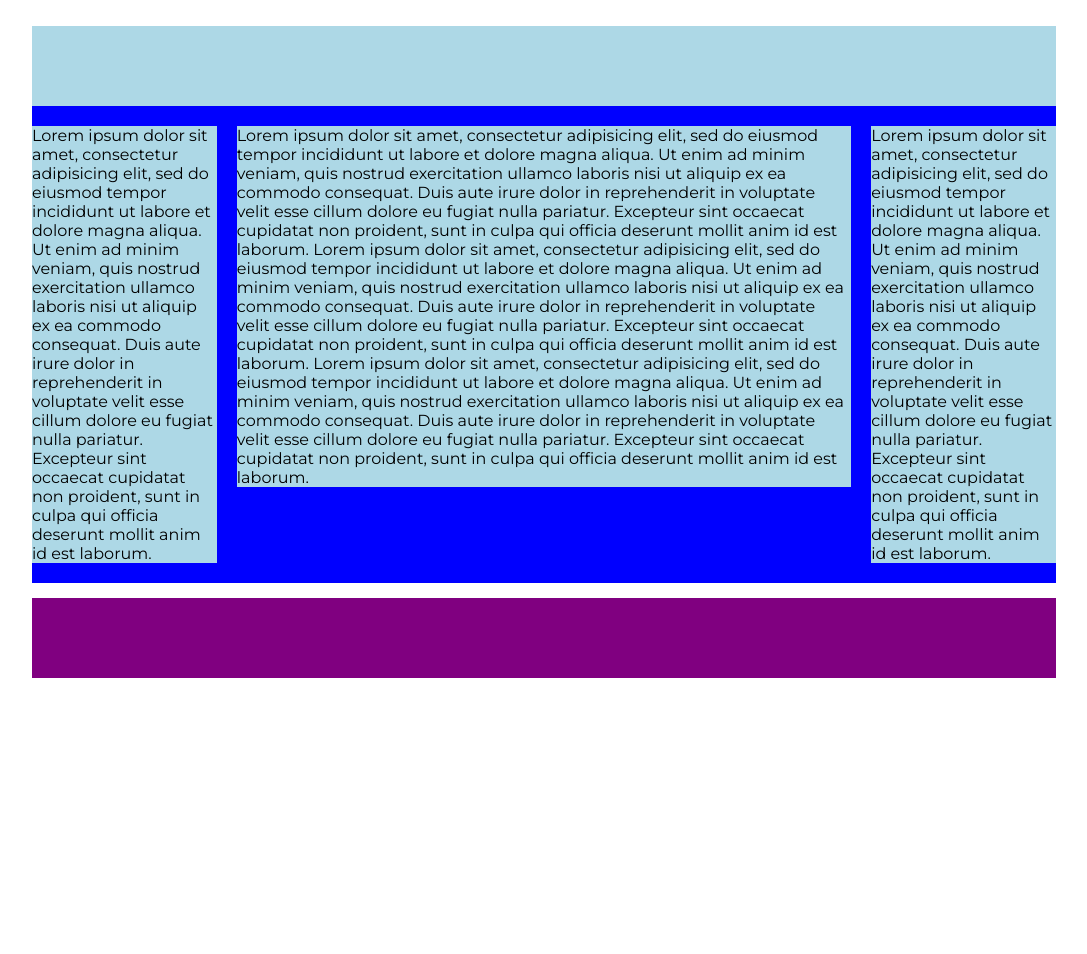
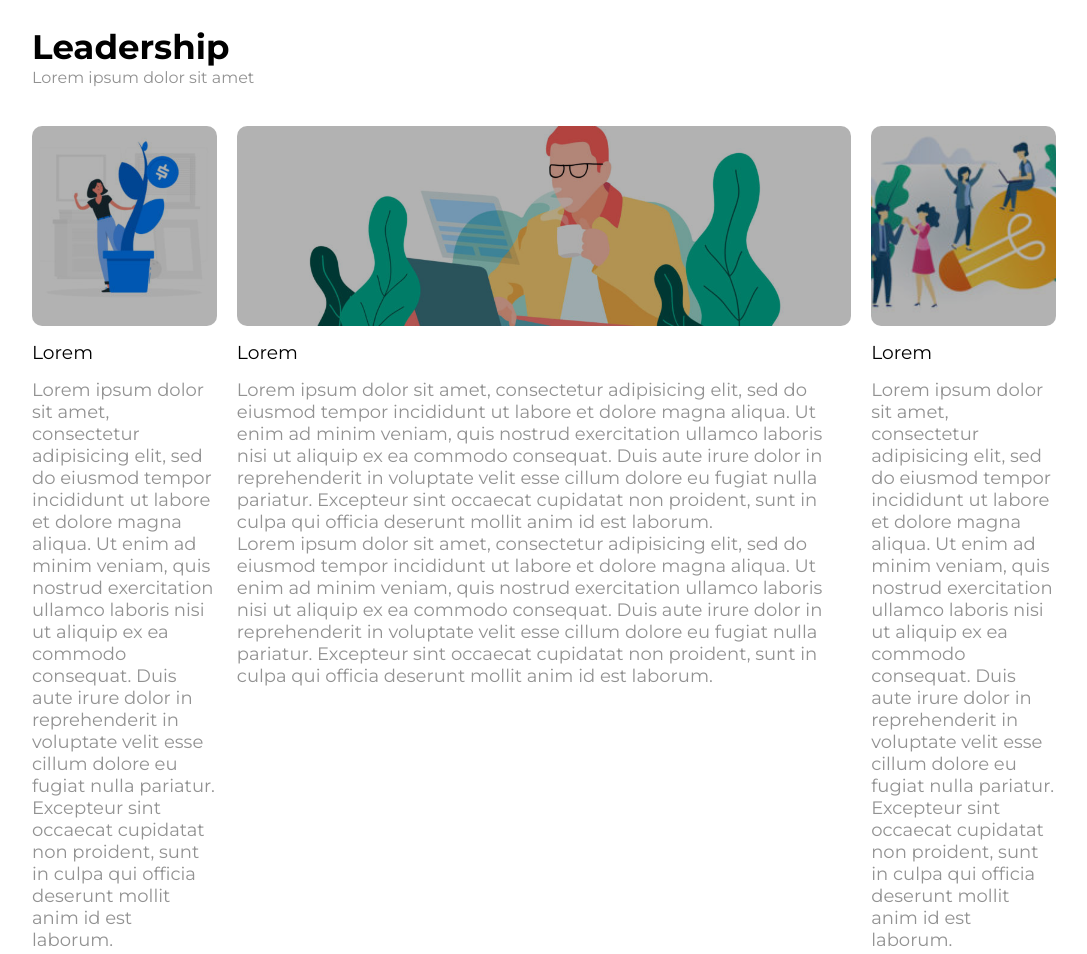
Before and after one commit to smboolean27/htmlcss-wp, a plain HTML site: page index.html in a window 1280 px wide. Shown: the part 760-1714 px from the top of the page, without its empty margins (96-1183 px from the left). Before the commit the page ends 1438 px from the top, so only its background shows below. Drawn offline with Linux system fonts and the light colour scheme.

Commit message:
Aggiunta sezione leadership

```diff
--- a/css/style.css
+++ b/css/style.css
@@ -7,12 +7,27 @@
 
 body {
   font-family: 'Montserrat', sans-serif;
+  color: #929292;
+}
+/* Typo */
+p {
+  font-size: 18px;
 }
 
-p {
-  color: #929292;
-  font-size: 18px;
+h2 {
+  font-size: 34px;
+  color: #000;
 }
+h3 {
+  color: #000;
+  font-weight: 400;
+  margin: 15px 0;
+}
+
+h4 {
+  font-weight: normal;
+}
+/* /Typo */
 
 .page-container {
   width: 80%;
@@ -86,16 +101,10 @@ p {
   font-weight: 400;
 }
 
-.leadership {
-  background-color: blue;
-}
 .leadership-title {
   height: 80px;
 }
 
-.col, .leadership-title {
-  background-color: lightblue;
-}
 .row {
   padding: 20px 0;
 }
@@ -109,6 +118,13 @@ p {
   width: 60%;
   margin: 0 20px;
 }
+
+.col-img {
+  position: relative;
+  height: 200px;
+  border-radius: 10px;
+  overflow: hidden;
+}
 /* /Main */
 
 /* Footer */
--- a/index.html
+++ b/index.html
@@ -41,19 +41,36 @@
         <!-- /sezione hero -->
         <!-- sezione leadership -->
         <section class="leadership">
-          <div class="leadership-title"></div>
+          <div class="leadership-title">
+            <h2>Leadership</h2>
+            <h4>Lorem ipsum dolor sit amet</h4>
+          </div>
 
           <div class="row clearfix">
             <div class="col col-left">
-              Lorem ipsum dolor sit amet, consectetur adipisicing elit, sed do eiusmod tempor incididunt ut labore et dolore magna aliqua. Ut enim ad minim veniam, quis nostrud exercitation ullamco laboris nisi ut aliquip ex ea commodo consequat. Duis aute irure dolor in reprehenderit in voluptate velit esse cillum dolore eu fugiat nulla pariatur. Excepteur sint occaecat cupidatat non proident, sunt in culpa qui officia deserunt mollit anim id est laborum.
+              <div class="col-img">
+                <div class="overlay"></div>
+                <img class="img-full" src="img/img-1.jpg" alt="Tizia">
+              </div>
+              <h3>Lorem</h3>
+              <p>Lorem ipsum dolor sit amet, consectetur adipisicing elit, sed do eiusmod tempor incididunt ut labore et dolore magna aliqua. Ut enim ad minim veniam, quis nostrud exercitation ullamco laboris nisi ut aliquip ex ea commodo consequat. Duis aute irure dolor in reprehenderit in voluptate velit esse cillum dolore eu fugiat nulla pariatur. Excepteur sint occaecat cupidatat non proident, sunt in culpa qui officia deserunt mollit anim id est laborum.</p>
             </div>
             <div class="col col-center">
-              Lorem ipsum dolor sit amet, consectetur adipisicing elit, sed do eiusmod tempor incididunt ut labore et dolore magna aliqua. Ut enim ad minim veniam, quis nostrud exercitation ullamco laboris nisi ut aliquip ex ea commodo consequat. Duis aute irure dolor in reprehenderit in voluptate velit esse cillum dolore eu fugiat nulla pariatur. Excepteur sint occaecat cupidatat non proident, sunt in culpa qui officia deserunt mollit anim id est laborum.
-              Lorem ipsum dolor sit amet, consectetur adipisicing elit, sed do eiusmod tempor incididunt ut labore et dolore magna aliqua. Ut enim ad minim veniam, quis nostrud exercitation ullamco laboris nisi ut aliquip ex ea commodo consequat. Duis aute irure dolor in reprehenderit in voluptate velit esse cillum dolore eu fugiat nulla pariatur. Excepteur sint occaecat cupidatat non proident, sunt in culpa qui officia deserunt mollit anim id est laborum.
-              Lorem ipsum dolor sit amet, consectetur adipisicing elit, sed do eiusmod tempor incididunt ut labore et dolore magna aliqua. Ut enim ad minim veniam, quis nostrud exercitation ullamco laboris nisi ut aliquip ex ea commodo consequat. Duis aute irure dolor in reprehenderit in voluptate velit esse cillum dolore eu fugiat nulla pariatur. Excepteur sint occaecat cupidatat non proident, sunt in culpa qui officia deserunt mollit anim id est laborum.
+              <div class="col-img">
+                <div class="overlay"></div>
+                <img class="img-full" src="img/banner-2.jpg" alt="Tizio">
+              </div>
+              <h3>Lorem</h3>
+              <p>Lorem ipsum dolor sit amet, consectetur adipisicing elit, sed do eiusmod tempor incididunt ut labore et dolore magna aliqua. Ut enim ad minim veniam, quis nostrud exercitation ullamco laboris nisi ut aliquip ex ea commodo consequat. Duis aute irure dolor in reprehenderit in voluptate velit esse cillum dolore eu fugiat nulla pariatur. Excepteur sint occaecat cupidatat non proident, sunt in culpa qui officia deserunt mollit anim id est laborum.</p>
+              <p>Lorem ipsum dolor sit amet, consectetur adipisicing elit, sed do eiusmod tempor incididunt ut labore et dolore magna aliqua. Ut enim ad minim veniam, quis nostrud exercitation ullamco laboris nisi ut aliquip ex ea commodo consequat. Duis aute irure dolor in reprehenderit in voluptate velit esse cillum dolore eu fugiat nulla pariatur. Excepteur sint occaecat cupidatat non proident, sunt in culpa qui officia deserunt mollit anim id est laborum.</p>
             </div>
             <div class="col col-right">
-              Lorem ipsum dolor sit amet, consectetur adipisicing elit, sed do eiusmod tempor incididunt ut labore et dolore magna aliqua. Ut enim ad minim veniam, quis nostrud exercitation ullamco laboris nisi ut aliquip ex ea commodo consequat. Duis aute irure dolor in reprehenderit in voluptate velit esse cillum dolore eu fugiat nulla pariatur. Excepteur sint occaecat cupidatat non proident, sunt in culpa qui officia deserunt mollit anim id est laborum.
+              <div class="col-img">
+                <div class="overlay"></div>
+                <img class="img-full" src="img/img-3.jpg" alt="Gente">
+              </div>
+              <h3>Lorem</h3>
+              <p>Lorem ipsum dolor sit amet, consectetur adipisicing elit, sed do eiusmod tempor incididunt ut labore et dolore magna aliqua. Ut enim ad minim veniam, quis nostrud exercitation ullamco laboris nisi ut aliquip ex ea commodo consequat. Duis aute irure dolor in reprehenderit in voluptate velit esse cillum dolore eu fugiat nulla pariatur. Excepteur sint occaecat cupidatat non proident, sunt in culpa qui officia deserunt mollit anim id est laborum.</p>
             </div>
           </div>
         </section>
```
